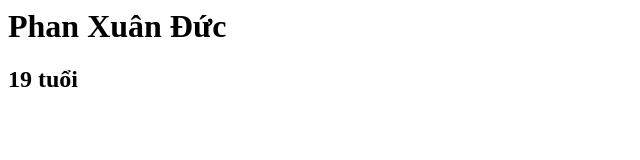
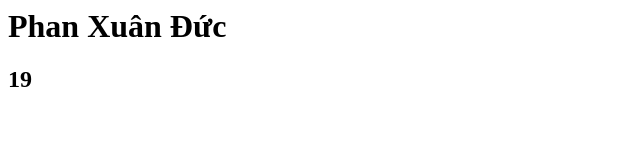
Before and after one commit to daica13982/duc29309, a plain HTML site: page index.html in a window 1280 px wide. Shown: the full height of the page, 0-640 px from the left. Drawn offline with Linux system fonts and the light colour scheme.

Commit message:
update lệnh đầu tiên

```diff
--- a/index.html
+++ b/index.html
@@ -1,2 +1,2 @@
 <h1>Phan Xuân Đức</h1>
-<h2>19 tuổi</h2>
+<h2>19</h2>
```
